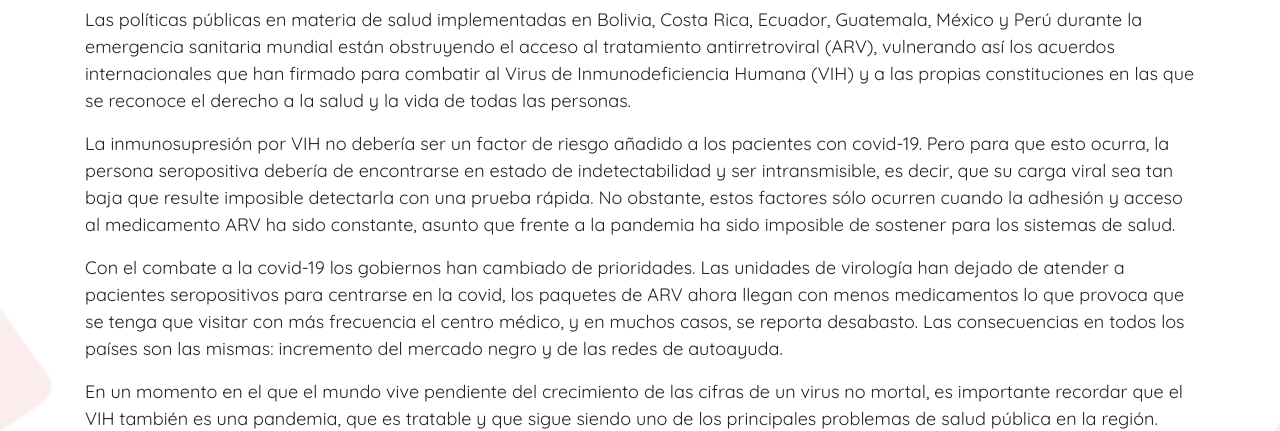
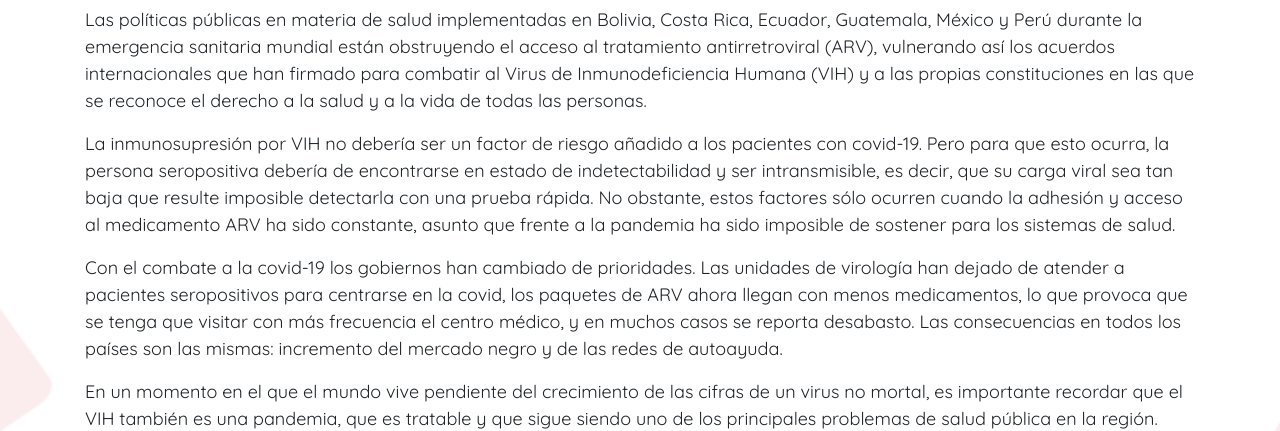
Before and after one commit to ProjectPODER/VivirConVIH_landing, a Jekyll site: the page built from 1-home.md, in a window 1280 px wide and 900 px high, scrolled down 800 px. Shown: the part 252-683 px from the top of the window. Built offline with Jekyll 4.4.1, drawn with Linux system fonts in a browser that asks for light colours.

```diff
--- a/_layouts/home.html
+++ b/_layouts/home.html
@@ -15,9 +15,9 @@ layout: default
     <div class="row">
       <div class="col-lg-12">
         <h2 class="text-center">Conclusiones regionales</h2>
-        <p>Las políticas públicas en materia de salud implementadas en Bolivia, Costa Rica, Ecuador, Guatemala, México y Perú durante la emergencia sanitaria mundial están obstruyendo el acceso al tratamiento antirretroviral (ARV), vulnerando así los acuerdos internacionales que han firmado para combatir al Virus de Inmunodeficiencia Humana (VIH) y a las propias constituciones en las que se reconoce el derecho a la salud y la vida de todas las personas.</p>
+        <p>Las políticas públicas en materia de salud implementadas en Bolivia, Costa Rica, Ecuador, Guatemala, México y Perú durante la emergencia sanitaria mundial están obstruyendo el acceso al tratamiento antirretroviral (ARV), vulnerando así los acuerdos internacionales que han firmado para combatir al Virus de Inmunodeficiencia Humana (VIH) y a las propias constituciones en las que se reconoce el derecho a la salud y a la vida de todas las personas.</p>
         <p>La inmunosupresión por VIH no debería ser un factor de riesgo añadido a los pacientes con covid-19. Pero para que esto ocurra, la persona seropositiva debería de encontrarse en estado de indetectabilidad y ser intransmisible, es decir, que su carga viral sea tan baja que resulte imposible detectarla con una prueba rápida. No obstante, estos factores sólo ocurren cuando la adhesión y acceso al medicamento ARV ha sido constante, asunto que frente a la pandemia ha sido imposible de sostener para los sistemas de salud.</p>
-        <p>Con el combate a la covid-19 los gobiernos han cambiado de prioridades. Las unidades de virología han dejado de atender a pacientes seropositivos para centrarse en la covid, los paquetes de ARV ahora llegan con menos medicamentos lo que provoca que se tenga que visitar con más frecuencia el centro médico, y en muchos casos, se reporta desabasto. Las consecuencias en todos los países son las mismas: incremento del mercado negro y de las redes de autoayuda.</p>
+        <p>Con el combate a la covid-19 los gobiernos han cambiado de prioridades. Las unidades de virología han dejado de atender a pacientes seropositivos para centrarse en la covid, los paquetes de ARV ahora llegan con menos medicamentos, lo que provoca que se tenga que visitar con más frecuencia el centro médico, y en muchos casos se reporta desabasto. Las consecuencias en todos los países son las mismas: incremento del mercado negro y de las redes de autoayuda.</p>
         <p>En un momento en el que el mundo vive pendiente del crecimiento de las cifras de un virus no mortal, es importante recordar que el VIH también es una pandemia, que es tratable y que sigue siendo uno de los principales problemas de salud pública en la región.</p>
       </div>
     </div>
```
